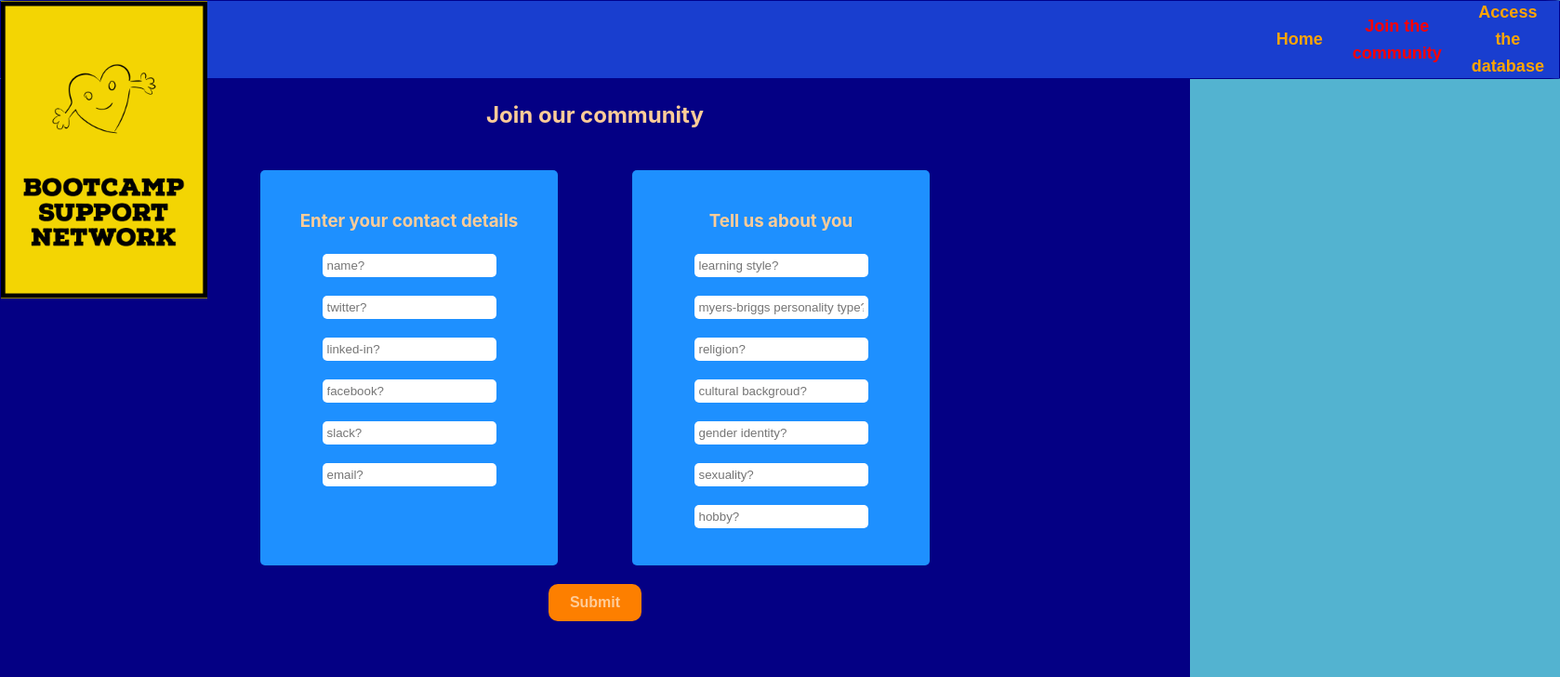
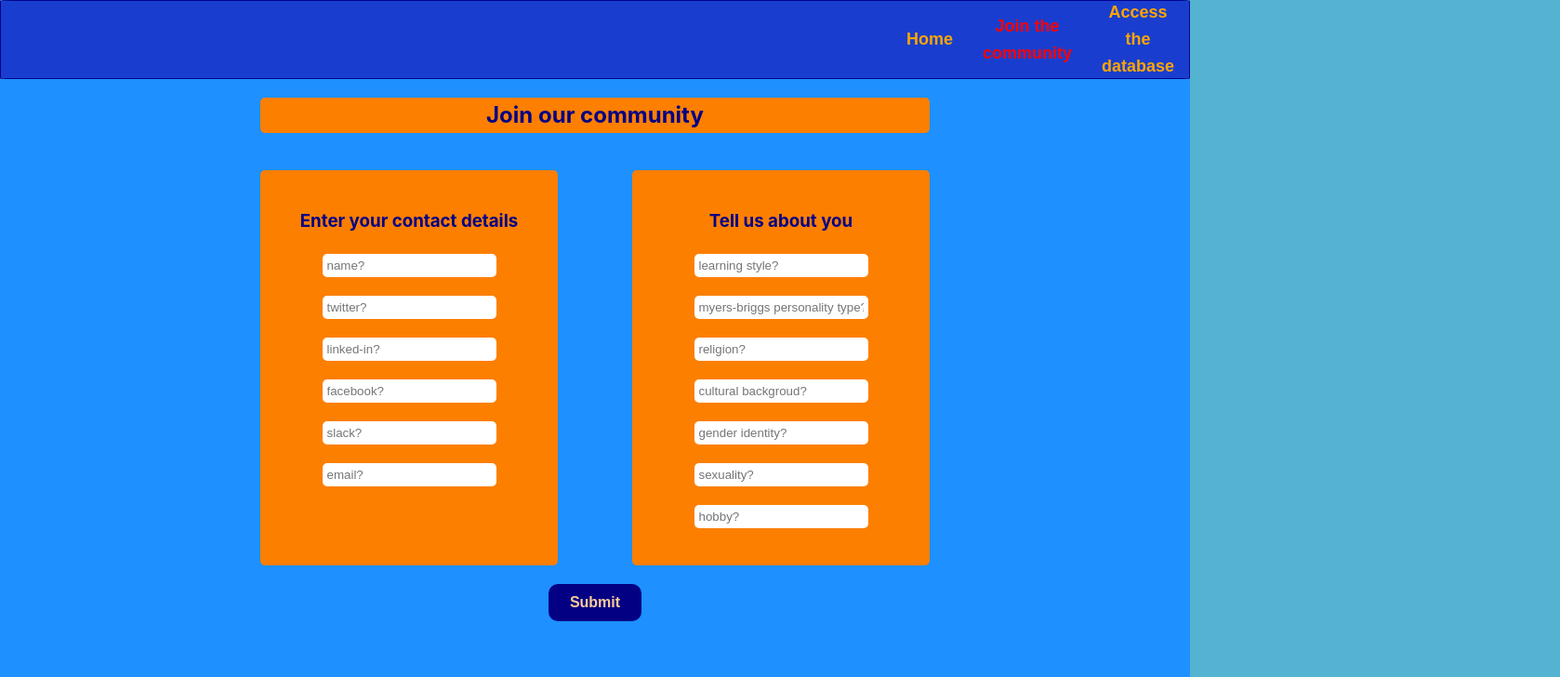
Before and after one commit to DionneSD/School-of-Code-Week-9-Project_BSN_FrontEnd, a React (Create React App) app in the folder functional-nonsense-frontend/: page /join in a window 1280 px wide. Shown: the top 728 px of the page at 93% size, 1678 px wide, since content can reach past the window. Built offline with nearby package versions, Linux system fonts and the light colour scheme.

Commit message:
Taylor commit css styling

```diff
--- a/functional-nonsense-frontend/src/components/App/App.css
+++ b/functional-nonsense-frontend/src/components/App/App.css
@@ -1,3 +1,5 @@
 .App {
   text-align: center;
+  max-width: 100vw;
+  max-height: 100vh;
 }
--- a/functional-nonsense-frontend/src/components/NavBar/logo.css
+++ b/functional-nonsense-frontend/src/components/NavBar/logo.css
@@ -9,3 +9,7 @@
   background-position: center;
   border-radius: 50%;
 } */
+
+.logo {
+  width: fit-content;
+}
--- a/functional-nonsense-frontend/src/components/NavBar/navBar.js
+++ b/functional-nonsense-frontend/src/components/NavBar/navBar.js
@@ -9,8 +9,8 @@ const NavBar = () => {
     <>
       <Nav>
       <fig>
-    <img className="logo" src={logo} alt="logo" />
-  </fig>
+      <img className="logo" src={logo} alt="logo" />
+      </fig>
         <NavMenu>
           <NavLink to="/" activeStyle>
             Home
--- a/functional-nonsense-frontend/src/components/Pages/InputPage/inputPage.css
+++ b/functional-nonsense-frontend/src/components/Pages/InputPage/inputPage.css
@@ -10,6 +10,7 @@
     padding: 0;
     box-sizing: border-box;
     list-style: none;
+
 }
 
 
@@ -17,10 +18,17 @@
 /* h1 */
 .h1 {
     margin: 20px;
+    color: var(--font-color);
+    background-color: var(--seccondary-colour);
+    border-radius: 5px;
+}
+
+h3 {
+    color: var(--font-color);
 }
 
 section {
-    background-color: var(--font-color);
+    background-color: var(--primary-colour);
     width: 100vw;
     height: 100vh;
 }
@@ -38,8 +46,7 @@ section {
     flex-direction: column;
     justify-content: flex-start;
     align-items: center;
-    background-color: var(--primary-colour);
-
+    background-color: var(--seccondary-colour);
     padding: 40px 20px;
     margin: 20px;
     gap: 20px;
@@ -60,7 +67,7 @@ input {
     text-align: center;
     width: 100px;
     height: 40px;
-    background-color: var(--seccondary-colour);
+    background-color: var(--font-color);
     color: var(--Other-font-colour);
     font-weight: 900;
     font-size: medium;
@@ -70,7 +77,7 @@ input {
 }
 
 button:hover {
-    background-color: var(--primary-colour);
+    background-color: var(--seccondary-colour);
     cursor: pointer;
 
 }
--- a/functional-nonsense-frontend/src/components/Pages/LandingPage/landingPage.css
+++ b/functional-nonsense-frontend/src/components/Pages/LandingPage/landingPage.css
@@ -14,7 +14,11 @@ html {
   height: 100%;
   font-family: "Trebuchet", sans-serif;
   background: rgb(83, 179, 208);
+  width: 100%;
 }
+
+/* Div container */
+
 
 .image {
   max-inline-size: 50%;
@@ -24,6 +28,7 @@ html {
   margin: 10px auto 10px auto;
   position: center;
   padding: 10px;
+  text-align: center;
 }
 
 .header {
@@ -40,4 +45,9 @@ html {
   color: var(--font-color);
   /* padding: 50px; */
   text-align: left;
+  width: 50vw;
 }
+
+p, i {
+  color: var(--font-color);
+}
```
